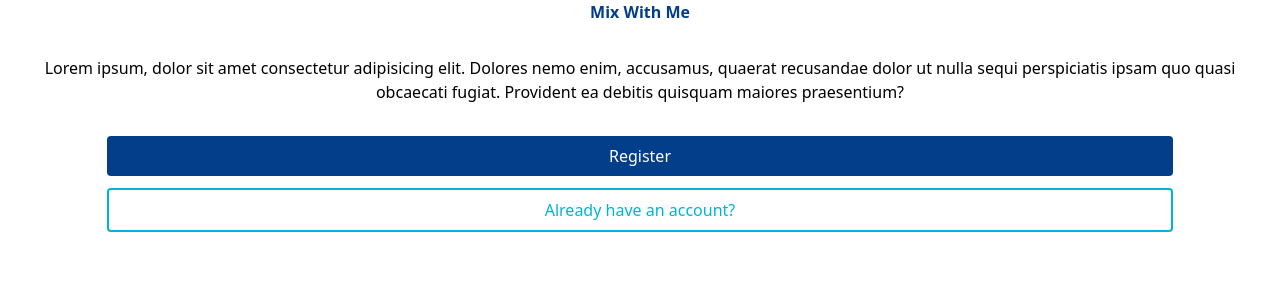
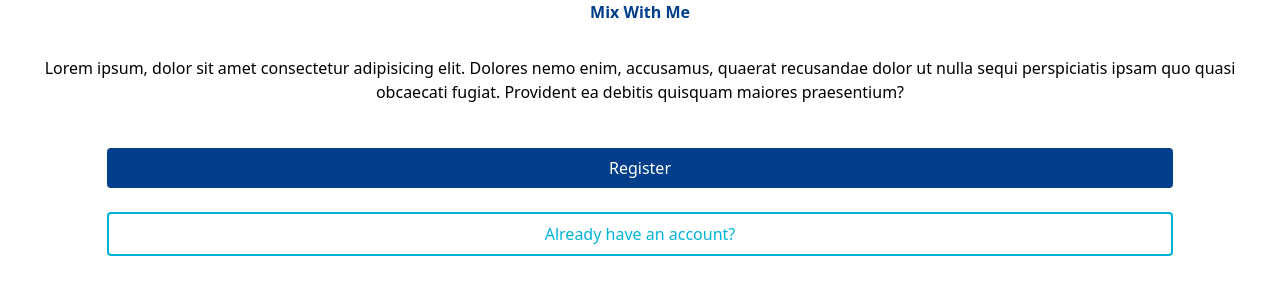
Before and after one commit to kwolsink/mix-with-me, a Vue app: page / in a window 1280 px wide. Shown: the top 300 px of the page. Built offline with nearby package versions, Linux system fonts and the light colour scheme.

Commit message:
fix height setup

```diff
--- a/src/App.vue
+++ b/src/App.vue
@@ -1,9 +1,16 @@
 <script lang="ts" setup>
-    import WelcomePage from './components/WelcomePage.vue';
+import WelcomePage from './components/WelcomePage.vue';
 </script>
 
 <template>
-    <div>
+    <div id="view">
         <WelcomePage></WelcomePage>
     </div>
 </template>
+
+<style scoped>
+#view {
+    height: 100vh;
+    min-height: 100vh;
+}
+</style>
--- a/src/components/WelcomePage.vue
+++ b/src/components/WelcomePage.vue
@@ -6,7 +6,7 @@
              nulla sequi perspiciatis ipsam quo quasi obcaecati fugiat.
               Provident ea debitis quisquam maiores praesentium?
         </p>
-        <button class="p-2 m-3 mt-auto w-10/12 text-white bg-primary-color rounded">Register</button>
-        <button class="p-2 m-3 mt-auto w-10/12 text-secondary-color rounded border-secondary-color border-2">Already have an account?</button>
+        <button class="p-2 m-3 w-10/12 text-white bg-primary-color rounded">Register</button>
+        <button class="p-2 m-3 w-10/12 text-secondary-color rounded border-secondary-color border-2">Already have an account?</button>
     </div>
 </template>
```
